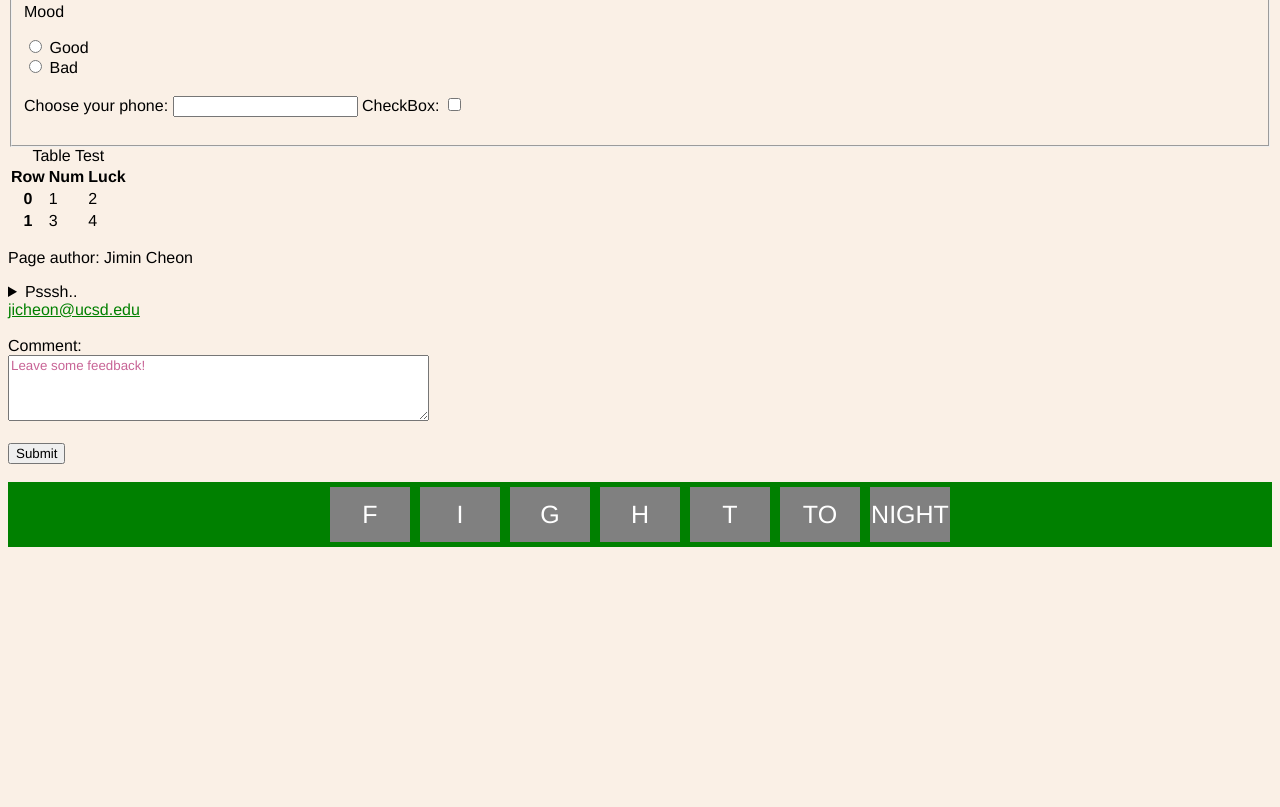
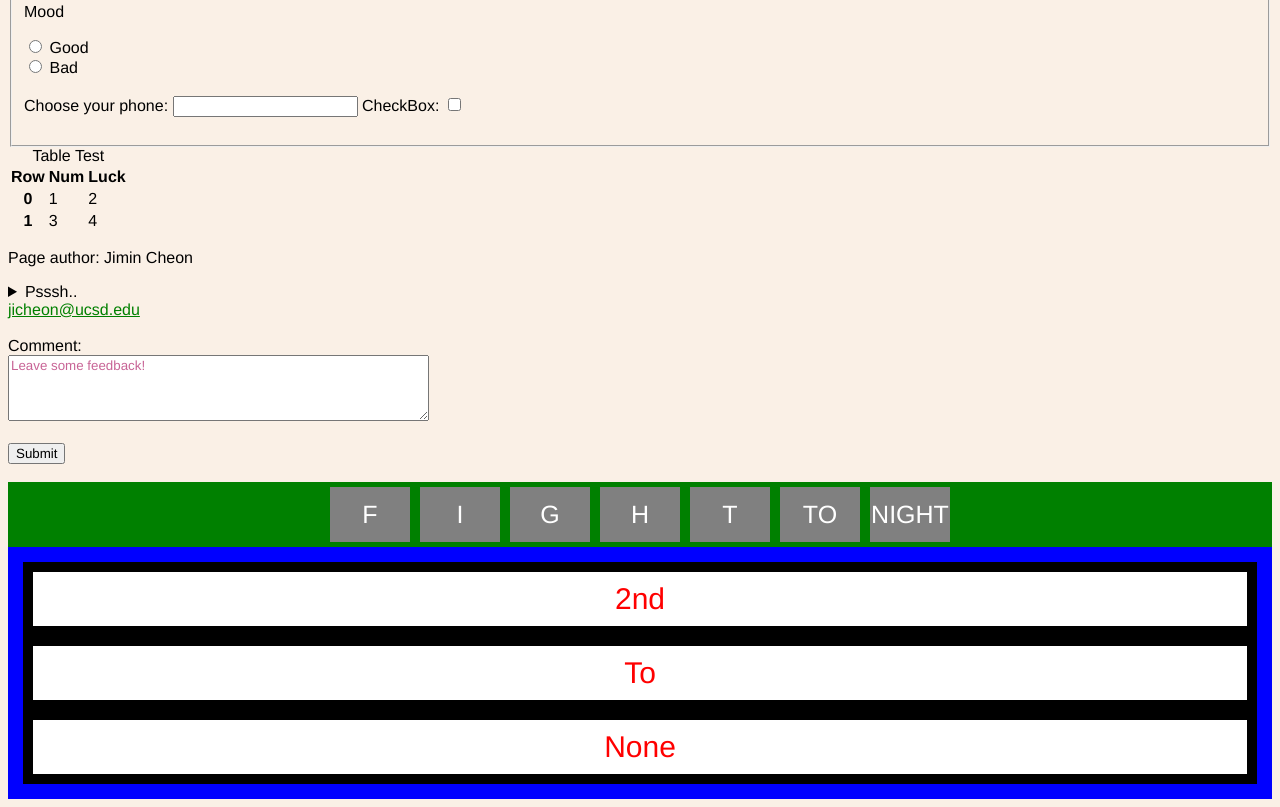
Before and after one commit to Jimin947/wi21-cse110-lab3, a plain HTML site: page index.html in a window 1280 px wide. Shown: the part 2838-3645 px from the top of the page. Before the commit the page ends 3393 px from the top, so only its background shows below. Drawn offline with Linux system fonts and the light colour scheme.

Commit message:
Added Grid

```diff
--- a/index.html
+++ b/index.html
@@ -229,6 +229,11 @@
               <div>TO</div>
               <div>NIGHT</div>
             </div>
+	      <div class="grid-container">
+              <div class="grid-item">2nd</div>
+              <div class="grid-item">To</div>
+              <div class="grid-item">None</div>
+            </div>
         </footer>
     </main>
   </body>
```
